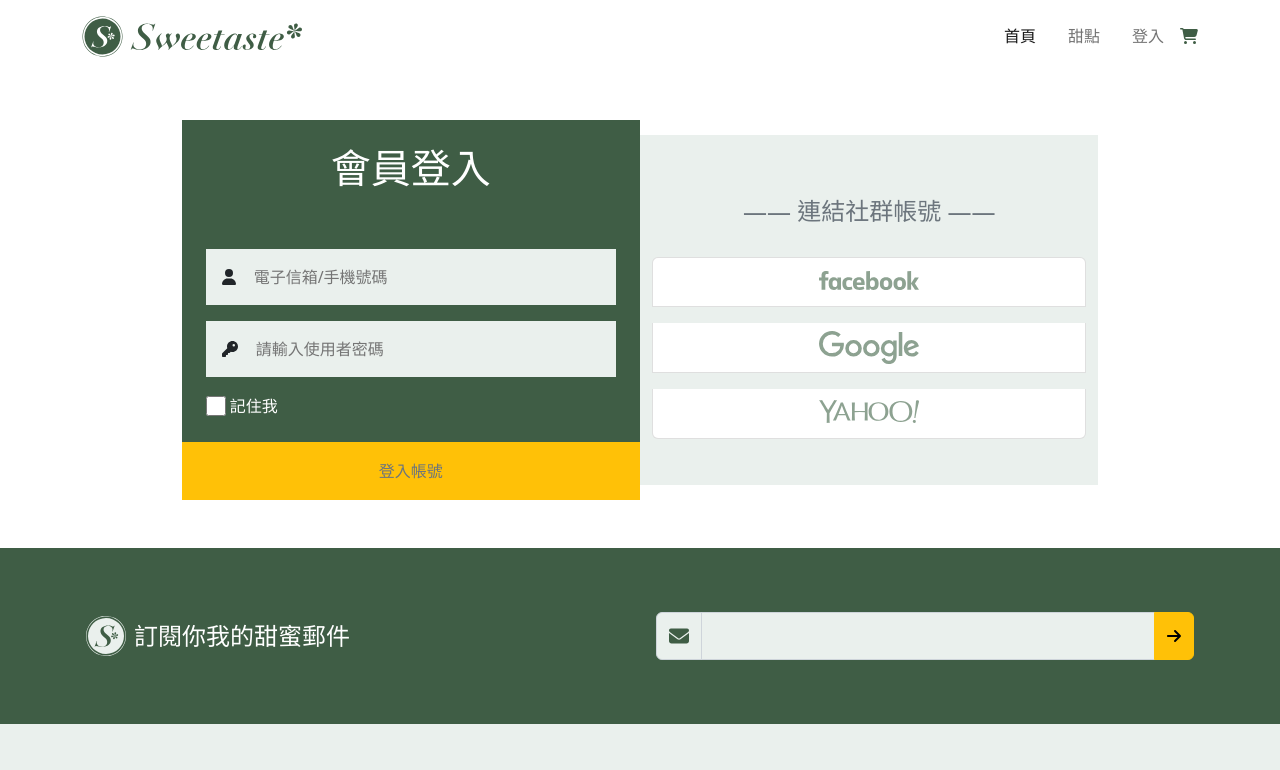
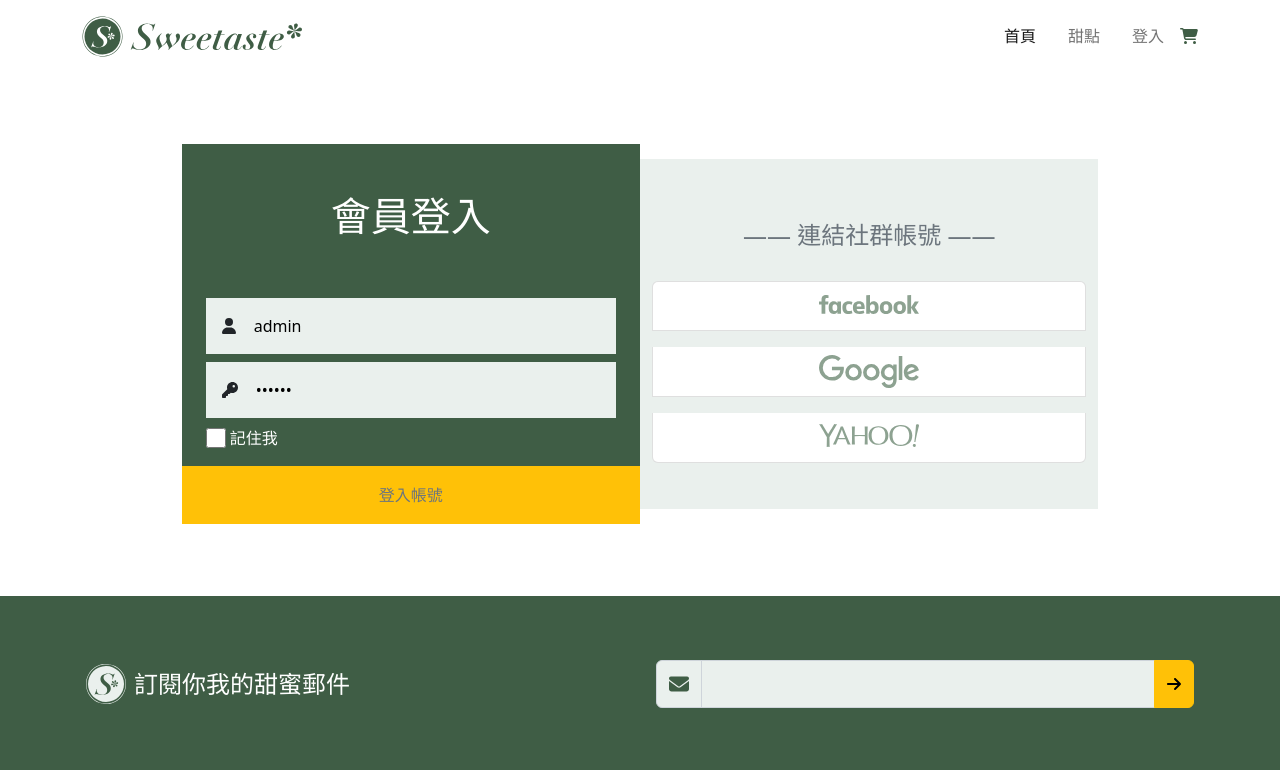
Before and after one commit to yuchi777/Angular_dessert_web, an Angular app: page /login in a window 1280 px wide. Shown: the top 770 px of the page. Built offline with nearby package versions, Linux system fonts and the light colour scheme; grey boxes are pictures that could not be loaded.

Commit message:
撰寫登入checkbox記住資訊功能

```diff
--- a/src/app/data.service.ts
+++ b/src/app/data.service.ts
@@ -15,6 +15,9 @@ export interface Api {
   inventories: string,
   price: string,
   name: string
+
+  username:string,
+  password:string,
 
 }
 
@@ -133,7 +136,14 @@ export class DataService {
 
   getAllProduct() {
     return this.http.post<Api>('http://presale.money-link.com.tw/sweetApi/getAllProduct', {
-      "token": "eyJhbGciOiJIUzUxMiJ9.eyJ1aWQiOjksInN1YiI6ImFkbWluIiwicGVybWlzc2lvbiI6MiwiZXhwIjoxNjgxOTAyNTc5LCJpYXQiOjE2ODE4ODQ1Nzl9.7BUAC1zJcZ-g6ieYrepAQ9fAhKTajSpMuQJiXYH3SUdGIF2jWWr9D2WCKxlnyQw6rNDsAIbudYmxuwWxMhTGyg"
+      "token": "eyJhbGciOiJIUzUxMiJ9.eyJ1aWQiOjksInN1YiI6ImFkbWluIiwicGVybWlzc2lvbiI6MiwiZXhwIjoxNjgxOTcyMDUxLCJpYXQiOjE2ODE5NTQwNTF9.AdcqrOViMz3g4vxLe4JDH5OIcz6_n6rSvwoENPZmUZ6JfQzE2EMd7WLWIks6fIBet6YQ4V7A79AYbDxlaa38DA"
+    })
+  }
+
+  login(_loginInfo: object){
+    return this.http.post<Api>('http://presale.money-link.com.tw/sweetApi/adminLogin',_loginInfo).subscribe((re)=>{
+      console.log('login function');
+      console.log('login function re',re);
     })
   }
 
--- a/src/app/pages/dessert/dessert.component.html
+++ b/src/app/pages/dessert/dessert.component.html
@@ -72,7 +72,7 @@
                   *ngFor="let item of dataFeatured | slice: (page-1) * pageSize : (page-1) * pageSize + pageSize ; let idx = 'index'">
                   <div class="card" id="post{{idx}}">
                     <img src="https://fakeimg.pl/200x200" class="card-img-top cardImg">
-                    <span class="tag">所有甜點</span>
+                    <span class="tag">本日精選</span>
                     <i class="fa-regular fa-heart"></i>
                     <div class="card-body h5 row justify-content-center">
                       <span class="col text-center border-end">{{item[1]}}</span>
@@ -98,7 +98,7 @@
                   *ngFor="let item of dataRecommend | slice: (page-1) * pageSize : (page-1) * pageSize + pageSize ; let idx = 'index'">
                   <div class="card" id="post{{idx}}">
                     <img src="https://fakeimg.pl/200x200" class="card-img-top cardImg">
-                    <span class="tag">所有甜點</span>
+                    <span class="tag">人氣推薦</span>
                     <i class="fa-regular fa-heart"></i>
                     <div class="card-body h5 row justify-content-center">
                       <span class="col text-center border-end">{{item[1]}}</span>
@@ -124,7 +124,7 @@
                   *ngFor="let item of dataNewArrival | slice: (page-1) * pageSize : (page-1) * pageSize + pageSize ; let idx = 'index'">
                   <div class="card" id="post{{idx}}">
                     <img src="https://fakeimg.pl/200x200" class="card-img-top cardImg">
-                    <span class="tag">所有甜點</span>
+                    <span class="tag">新品上市</span>
                     <i class="fa-regular fa-heart"></i>
                     <div class="card-body h5 row justify-content-center">
                       <span class="col text-center border-end">{{item[1]}}</span>
@@ -150,7 +150,7 @@
                   *ngFor="let item of legend | slice: (page-1) * pageSize : (page-1) * pageSize + pageSize ; let idx = 'index'">
                   <div class="card" id="post{{idx}}">
                     <img src="https://fakeimg.pl/200x200" class="card-img-top cardImg">
-                    <span class="tag">所有甜點</span>
+                    <span class="tag">絕版品</span>
                     <i class="fa-regular fa-heart"></i>
                     <div class="card-body h5 row justify-content-center">
                       <span class="col text-center border-end">{{item[1]}}</span>
--- a/src/app/pages/login/login.component.html
+++ b/src/app/pages/login/login.component.html
@@ -1,11 +1,11 @@
-<main>
+<main class="p-4">
   <div class="container">
     <div class="row justify-content-center  my-5 mx-2">
       <div class="col-md-10">
         <div class="row">
           <div class="col-sm-12 col-md-6 loginLeft p-0 d-flex flex-column justify-content-between">
-            <div class="h1 text-white text-center p-4">會員登入</div>
-            <div class="d-md-none d-block logoLeft p-4 rounded-0">
+            <div class="h1 text-white text-center pt-5">會員登入</div>
+            <div class="d-md-none d-block logoLeft p-3 rounded-0">
               <div class="container">
                 <ul class="list-group list-group-horizontal">
                   <a href="#" class="list-group-item list-group-item-action text-center"><img class="img-fluid h-100"
@@ -17,27 +17,68 @@
                 </ul>
               </div>
             </div>
-            <div class="logoinInput mx-4 mt-3 ">
+
+            <form #form="ngForm">
+              <div class="formGroup logoinInput mx-4 mt-3 ">
                 <label for="email">
-                <!-- <i class="fa-solid fa-user p-3"></i> -->
                   <fa-icon [icon]="faUser" class="p-3"></fa-icon>
                 </label>
-              <input class="bg-transparent border-0" type="text" id="email" placeholder="電子信箱/手機號碼">
+                <!--input pattern(email) ="^[a-zA-Z0-9.!#$%&』*+/=?^_`{|}~-]+@[a-zA-Z0-9-]+(?:.[a-zA-Z0-9-]+)*$" -->
+                <input
+                type="email"
+                class="formControl bg-transparent border-0"
+                name="userEmail"
+                id="email"
+                placeholder="電子信箱"
+                required
+                minlength="3"
+                #iAccount="ngModel"
+                [(ngModel)] = "myEmail"
+                >
               </div>
-            <div class="logoinInput mx-4 mt-2 ">
-              <label for="email">
-                <!-- <i class="fa-solid fa-key p-3"></i> -->
+              <div class="errors" *ngIf="iAccount.errors">
+                <p  class="text-white ps-4" *ngIf="iAccount.errors['required']">請輸入使用者名稱/信箱</p>
+              </div>
+
+              <div class="formGroup logoinInput mx-4 mt-2 ">
+                <label for="password">
                   <fa-icon [icon]="faKey" class="p-3"></fa-icon>
                 </label>
-              <input class="bg-transparent border-0" type="text" id="email" placeholder="請輸入使用者密碼">
+                <input
+                type="password"
+                class="formControl bg-transparent border-0"
+                name="userPassword"
+                id="password"
+                placeholder="請輸入使用者密碼"
+                required
+                minlength="5"
+                #iPassword="ngModel"
+                [(ngModel)] = "myPassword"  >
               </div>
+              <div class="errors" *ngIf="iPassword.errors">
+                <p class="text-white ps-4" *ngIf="iPassword.errors['required']">請輸入密碼</p>
+                <p class="text-white ps-4" *ngIf="iPassword.errors['minlength']">密碼長度必須超過6字元</p>
+              </div>
+
+              <!-- 預覽 -->
+              <!-- <pre>{{form.value | json}}</pre> -->
+
               <div class="logoinCheckbox mx-4 mt-2 mb-3">
-              <input type="checkbox" id="remember">
-              <label for="remember" class="text-white mx-1">記住我</label>
+                <input type="checkbox" id="remember" [checked]="checkSet" (change)="rememberMe()">
+                <label for="remember" class="text-white mx-1"   >記住我</label>
               </div>
               <button type="submit" class="py-3 btn btn-warning text-secondary w-100 rounded-0">登入帳號</button>
+            </form>
+
+
 
           </div>
+
+
+
+
+
+
           <div
             class="col-sm-12 col-md-6 align-self-center loginRight d-none d-md-flex flex-column justify-content-center">
             <h2 class="h4 text-center text-secondary m-4 d-none d-md-block">—— 連結社群帳號 ——</h2>
--- a/src/app/pages/login/login.component.ts
+++ b/src/app/pages/login/login.component.ts
@@ -1,6 +1,8 @@
 import { Component } from '@angular/core';
 import { faUser } from '@fortawesome/free-solid-svg-icons';
 import { faKey } from '@fortawesome/free-solid-svg-icons';
+import { DataService } from '../../data.service';
+
 @Component({
   selector: 'app-login',
   templateUrl: './login.component.html',
@@ -9,4 +11,37 @@ import { faKey } from '@fortawesome/free-solid-svg-icons';
 export class LoginComponent {
   faUser = faUser;
   faKey = faKey;
+  username = JSON.parse(localStorage.getItem('username')!);
+  myEmail = this.username ? this.username : "admin";
+  // myEmail = "admin";
+
+  password = JSON.parse(localStorage.getItem('password')!);
+  myPassword = this.password ? this.password : "123123";
+  // myPassword = "123123";
+  checkSet = false;
+
+  constructor(public datasvc:DataService){
+
+  }
+
+  rememberMe(){
+    this.checkSet = ! this.checkSet;
+    if(this.checkSet == true){
+      console.log('記住我');
+      localStorage.setItem('username',this.myEmail);
+      localStorage.setItem('password',this.myPassword);
+    }else if(this.checkSet == false){
+      console.log('清除');
+      localStorage.clear();
+      localStorage.removeItem('username');
+      localStorage.removeItem('password');
+
+    }
+    console.log('readloaclStorage',localStorage.getItem('username'));
+    console.log('readloaclStorage',localStorage.getItem('password'));
+  }
+
+
+
+
 }
```
Lines whose indentation alone changed are shown as unchanged.
